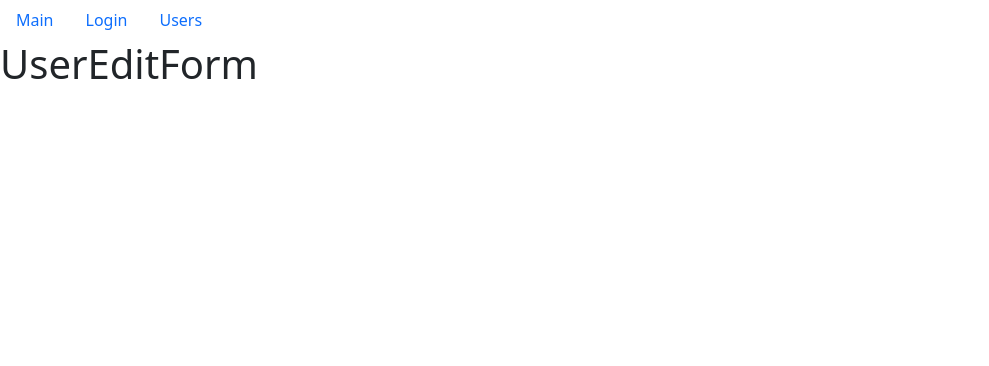
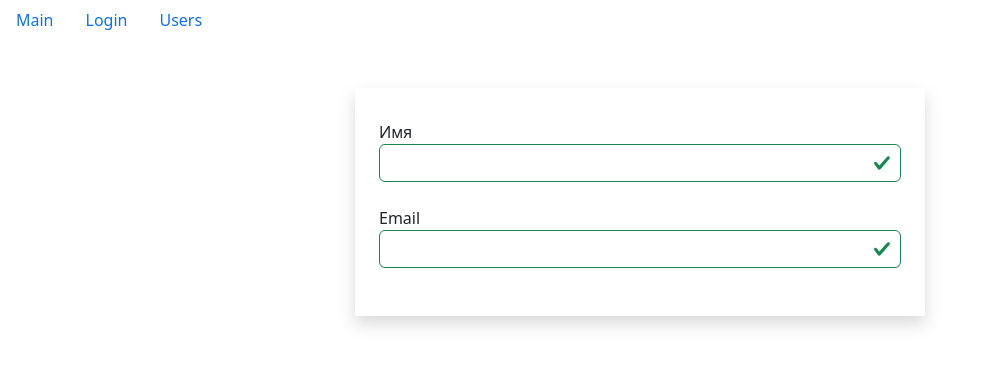
Before and after one commit to Cheder-one/KP-Fast-Company, a React (Vite) app: page /users/1/1 in a window 1280 px wide. Shown: the top 366 px of the page, without its empty margins (0-989 px from the left). Built offline with nearby package versions, Linux system fonts and the light colour scheme.

Commit message:
filling UserEditForm Component. adding yup schema

```diff
--- a/src/app/components/ui/user-edit-form/userEditForm.jsx
+++ b/src/app/components/ui/user-edit-form/userEditForm.jsx
@@ -1,7 +1,44 @@
-import React from "react";
+import React, { useState } from "react";
+import Form from "../../../layouts/form";
+import TextField from "../../common/form/textField";
 
 const UserEditForm = () => {
-  return <h1>UserEditForm</h1>;
+  const [inputFields, setInputFields] = useState({
+    fio: "",
+    email: "",
+    profession: "",
+    gender: "",
+    qualities: []
+  });
+
+  const [errors, setErrors] = useState({});
+
+  const handleInputChange = (e) => {
+    const { name, value } = e.target;
+    setInputFields((prev) => ({
+      ...prev,
+      [name]: value
+    }));
+  };
+
+  return (
+    <Form>
+      <TextField
+        label="Имя"
+        name="fio"
+        value={inputFields.fio}
+        onChange={handleInputChange}
+        error=""
+      />
+      <TextField
+        label="Email"
+        name="email"
+        value={inputFields.email}
+        onChange={handleInputChange}
+        error=""
+      />
+    </Form>
+  );
 };
 
 export default UserEditForm;
--- a/src/app/layouts/form.jsx
+++ b/src/app/layouts/form.jsx
@@ -19,7 +19,7 @@ Form.propTypes = {
     PropTypes.node,
     PropTypes.arrayOf(PropTypes.node)
   ]),
-  title: PropTypes.string.isRequired
+  title: PropTypes.string
 };
 
 export default Form;
```
Also changed, not shown: src/app/utils/validators/yup/validationSchema.js (added).
